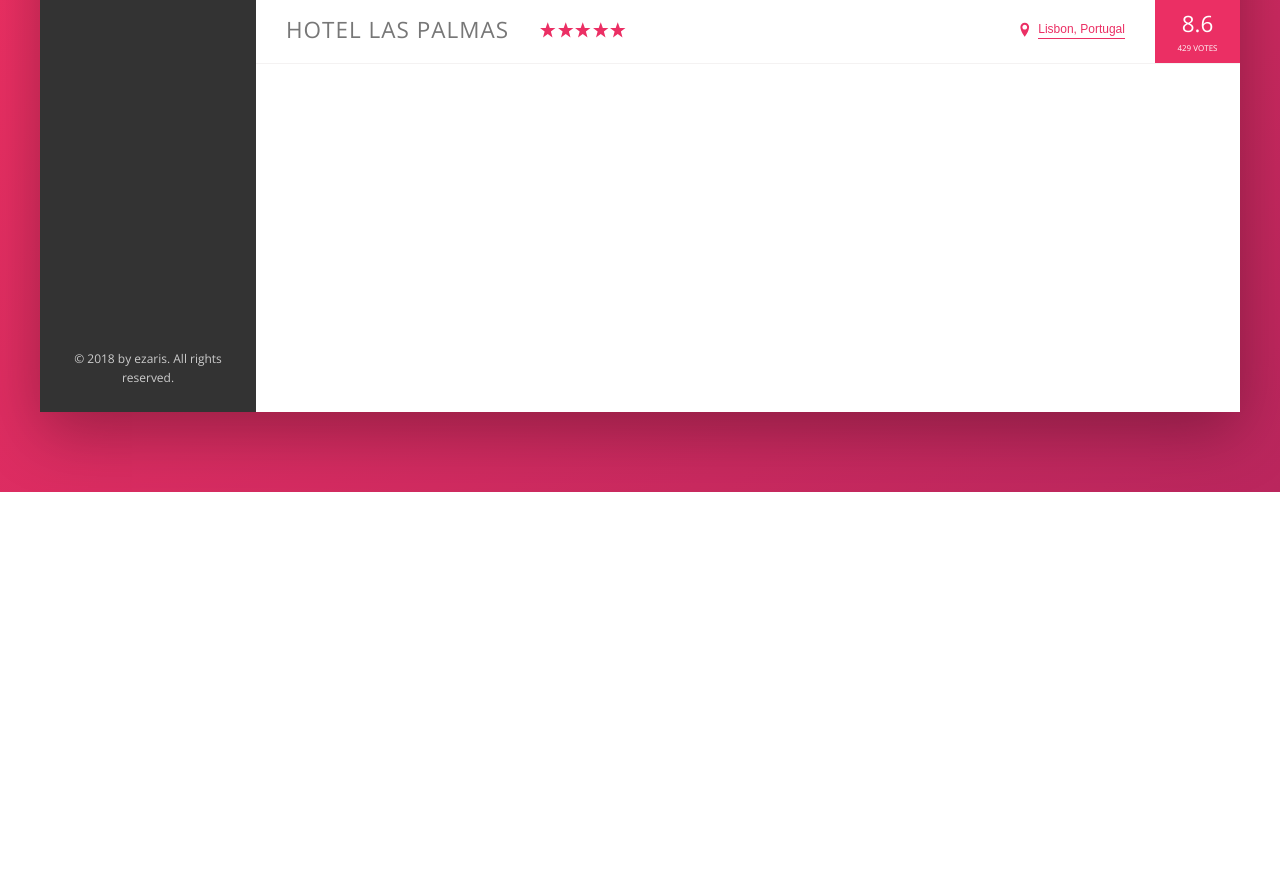
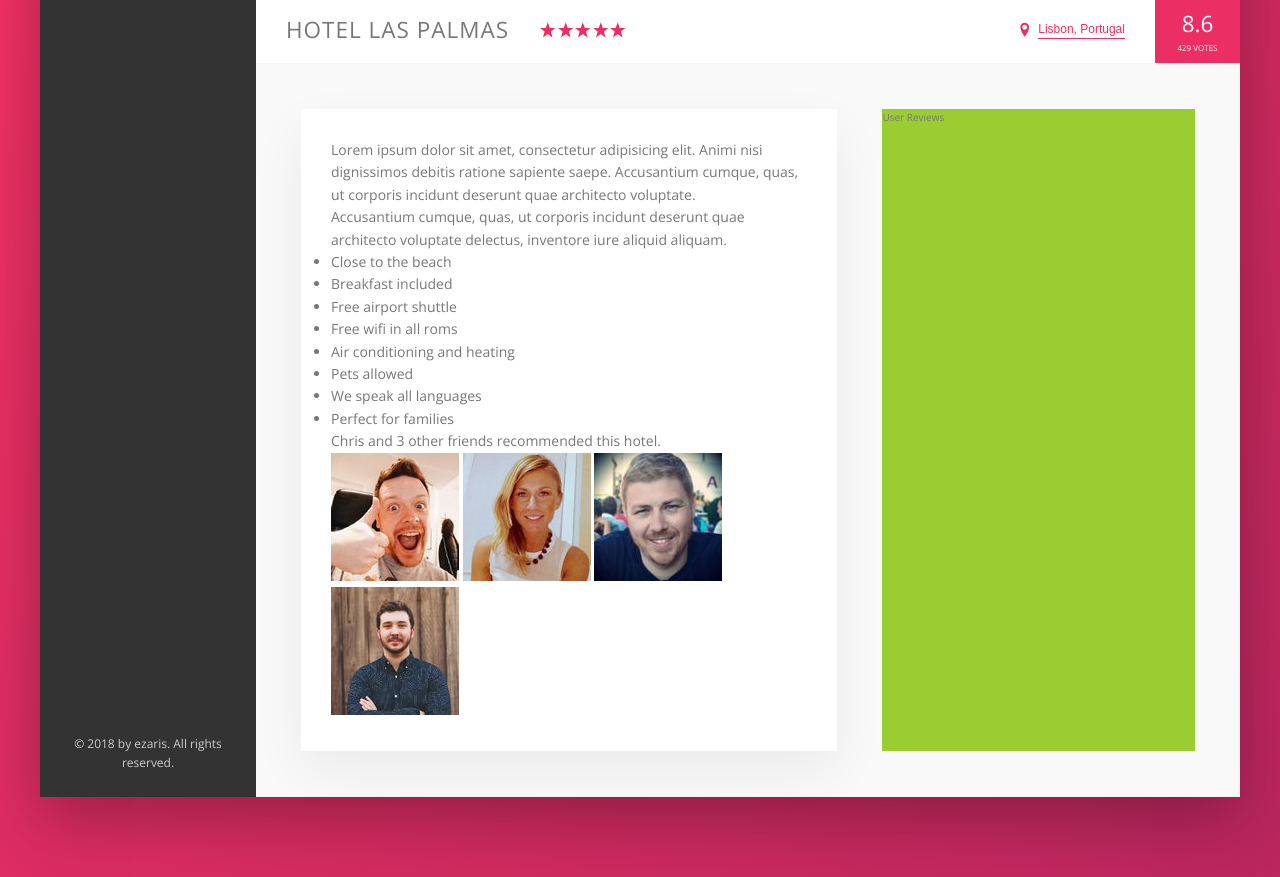
Before and after one commit to ubden/demoEzaris, a website: page index.html in a window 1280 px wide. Shown: the part 538-1415 px from the top of the page. Before the commit the page ends 1030 px from the top, so only its background shows below. Drawn offline with nearby package versions, Linux system fonts and the light colour scheme.

Commit message:
Hotel Information

```diff
--- a/index.html
+++ b/index.html
@@ -104,9 +104,7 @@
                     </div>
 
                     <div class="overview">
-                        <h1 class="overview__heading">
-                            Hotel Las Palmas
-                        </h1>
+                        <h1 class="overview__heading">Hotel Las Palmas</h1>
                         <div class="overview__stars">
                             <svg class="overview__icon-star">
                                 <use xlink:href="img/sprite.svg#icon-star"></use>
@@ -138,7 +136,36 @@
                         </div>
                     </div>
 
+                    <div class="detail">
+                        <div class="description">
+                            <p class="paragraph">Lorem ipsum dolor sit amet, consectetur adipisicing elit. Animi nisi dignissimos debitis ratione sapiente saepe. Accusantium cumque, quas, ut corporis incidunt deserunt quae architecto voluptate.</p>
+                            <p class="paragraph">Accusantium cumque, quas, ut corporis incidunt deserunt quae architecto voluptate delectus, inventore iure aliquid aliquam.</p>
+                            <ul class="list">
+                                <li class="list__item">Close to the beach</li>
+                                <li class="list__item">Breakfast included</li>
+                                <li class="list__item">Free airport shuttle</li>
+                                <li class="list__item">Free wifi in all roms</li>
+                                <li class="list__item">Air conditioning and heating</li>
+                                <li class="list__item">Pets allowed</li>
+                                <li class="list__item">We speak all languages</li>
+                                <li class="list__item">Perfect for families</li>
+                            </ul>
+                            <div class="recommend">
+                                <p class="recommend__count">Chris and 3 other friends recommended this hotel.</p>
+                                <div class="recommend__friends">
+                                    <img src="img/user-1.jpg" alt="Friend 1">
+                                    <img src="img/user-2.jpg" alt="Friend 2">
+                                    <img src="img/user-3.jpg" alt="Friend 3">
+                                    <img src="img/user-4.jpg" alt="Friend 4">
+                                </div>
 
+                            </div>
+                        </div>
+
+                        <div class="user-reviews">
+                            User Reviews
+                        </div>
+                    </div>
 
                 </main>
             </div>
--- a/sass/_base.scss
+++ b/sass/_base.scss
@@ -12,7 +12,12 @@
     --color-grey-dark-2: #777;
     --color-grey-dark-3: #999;
 
+    --color-white: #FFF;
+
     --shadow-dark: 0 2rem 6rem rgba(0, 0, 0, .3);
+    --shadow-light: 0 2rem 5rem rgba(0, 0, 0, .06);
+
+    --line: .1rem solid var(--color-grey-light-2);
 }
 
 
--- a/sass/_components.scss
+++ b/sass/_components.scss
@@ -95,7 +95,7 @@
         width: 1.75rem;
         border-radius: 50%;
         background-color: var(--color-primary);
-        color: #FFF;
+        color: var(--color-white);
         position: absolute;
         top: 1.5rem;
         right: 1.1rem;
@@ -193,7 +193,7 @@
 .overview {
     display: flex;
     align-items: center;
-    border-bottom: .1rem solid var(--color-grey-light-2);
+    border-bottom: var(--line);
 
 
 
@@ -229,7 +229,7 @@
 
     &__rating {
         background-color: var(--color-primary);
-        color: #FFF;
+        color: var(--color-white);
         margin-left: 3rem;
         padding: 0 2.25rem;
         align-self: stretch;
--- a/sass/_layout.scss
+++ b/sass/_layout.scss
@@ -10,8 +10,8 @@
 .header {
     font-size: 1.4rem;
     height: 7rem;
-    background-color: #FFF;
-    border-bottom: .1rem solid var(--color-grey-light-2);
+    background-color: var(--color-white);
+    border-bottom: var(--line);
     display: flex;
     justify-content: space-between;
     align-items: center;
@@ -32,8 +32,27 @@
 }
 
 .hotel-view {
-    background-color: #FFF;
-
-    height: 80rem;
+    background-color: var(--color-white);
     flex: 1;
 }
+
+.detail {
+    display: flex;
+    padding: 4.5rem;
+    background-color: var(--color-grey-light-1);
+    border-bottom: var(--line);
+}
+
+.description {
+    font-size: 1.4rem;
+    background-color: var(--color-white);
+    box-shadow: var(--shadow-light);
+    padding: 3rem;
+    flex: 0 0 60%;
+    margin-right: 4.5rem;
+}
+
+.user-reviews {
+    background-color: yellowgreen;
+    flex: 1;
+}
```
Also changed, not shown: css/style.css.
